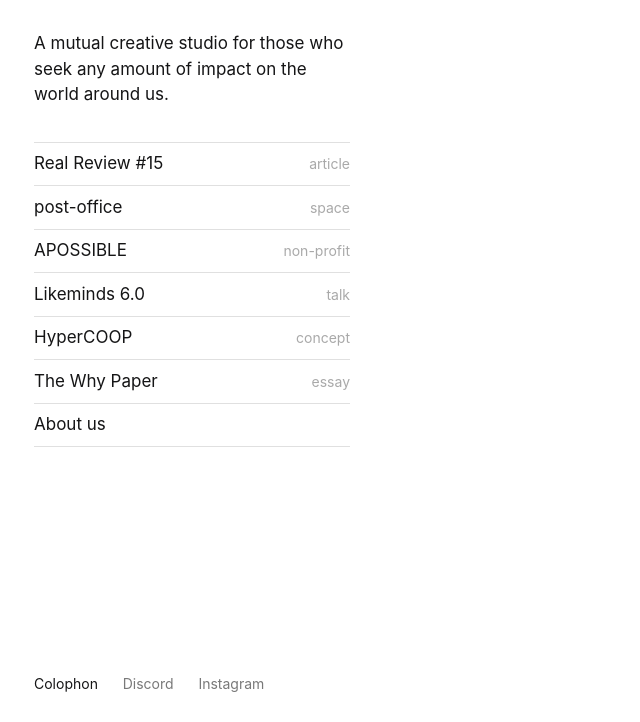
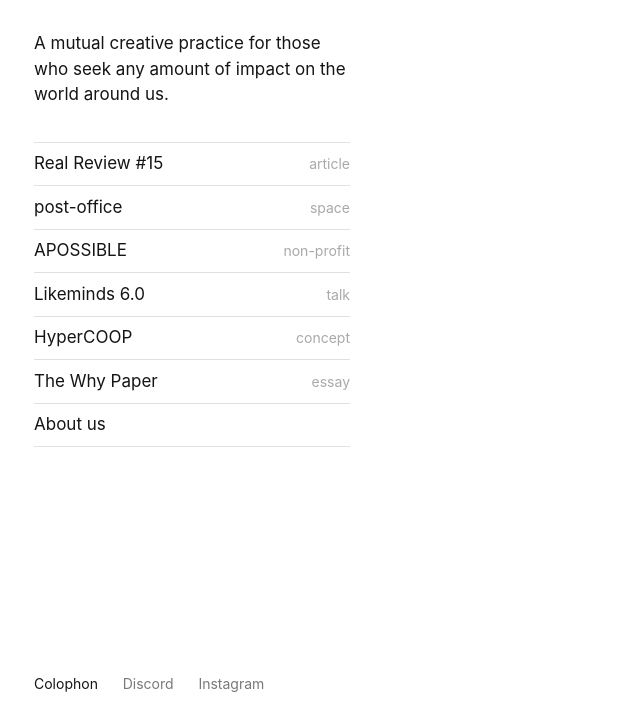
Before and after one commit to marcvermeeren/da-site, an Eleventy site: page content/index.md in a window 1280 px wide. Shown: the part 78-800 px from the top of the page, without its empty margins (0-640 px from the left). Built offline with nearby package versions, Linux system fonts and the light colour scheme; Eleventy itself is replaced by a stand-in of ours; files that its build step writes are made by us from their sources; a script that the page names is missing.

Commit message:
bio update

```diff
--- a/_includes/about.njk
+++ b/_includes/about.njk
@@ -5,5 +5,5 @@
 <br>
 -->
 <p>
-A mutual creative studio for those who seek any amount of impact on the world around us.
+A mutual creative practice for those who seek any amount of impact on the world around us.
 </p>
```
Also changed, not shown: 11 other files.
